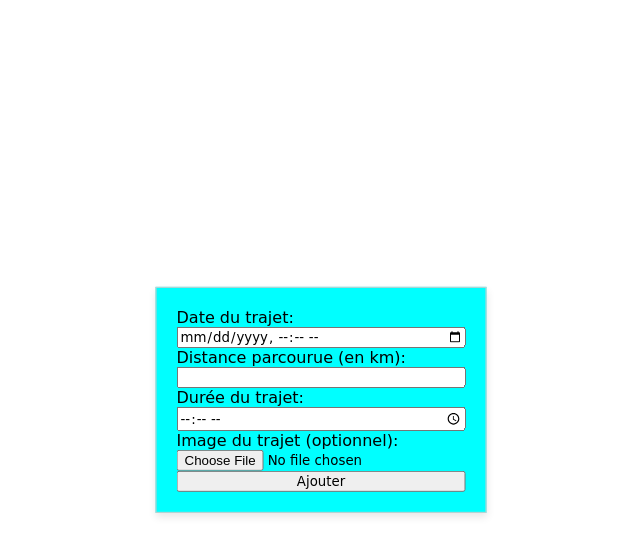
After one commit to Ricardo272/mcv, a PHP site: page /views/view-trajet.php in a window 1280 px wide. The commit adds this page. Shown: the top 556 px of the page, without its empty margins (319-959 px from the left). Run offline with PHP 8.4, Linux system fonts and the light colour scheme; a stand-in replaces the project's code that opens the database connection.

Commit message:
travail d'appoint

```diff
--- a/assets/style/style.css
+++ b/assets/style/style.css
@@ -2,6 +2,9 @@
   font-family: "Salsa", cursive;
 }
 
+body {
+  /* Styles pour le formulaire pop-up */
+}
 body h2 {
   width: -moz-fit-content;
   width: fit-content;
@@ -49,6 +52,25 @@ body .formulaireInscription label {
 body .formulaireInscription #enregister {
   cursor: pointer;
 }
-body .sideBar img {
+body img {
   width: 10rem;
+}
+body .popup-form {
+  position: fixed;
+  top: 50%;
+  left: 50%;
+  transform: translate(-50%, -50%);
+  background-color: cyan;
+  padding: 20px;
+  border: 1px solid #ccc;
+  box-shadow: 0 4px 8px rgba(0, 0, 0, 0.1);
+  z-index: 1000;
+}
+body .popup-form .formTrajet {
+  display: flex;
+  flex-direction: column;
+}
+body .success-message {
+  color: green;
+  margin-bottom: 10px;
 }/*# sourceMappingURL=style.css.map */
--- a/assets/style/style.scss
+++ b/assets/style/style.scss
@@ -56,17 +56,32 @@ body {
         }
     }
 
-    .sideBar {
-        // background-color: blue;
-        // height: 100%;
-        // width: 20%;
-        // position: fixed;
-        // display: flex;
-        // flex-direction: column;
-        // align-items: center;
+    img {
+        width: 10rem;
+    }
 
-        img {
-            width: 10rem;
+    /* Styles pour le formulaire pop-up */
+    .popup-form {
+        position: fixed;
+        top: 50%;
+        left: 50%;
+        transform: translate(-50%, -50%);
+        background-color: cyan;
+        padding: 20px;
+        border: 1px solid #ccc;
+        box-shadow: 0 4px 8px rgba(0, 0, 0, 0.1);
+        z-index: 1000;
+
+        .formTrajet {
+            display: flex;
+            flex-direction: column;
         }
     }
+
+    .success-message {
+        color: green;
+        margin-bottom: 10px;
+    }
+
+
 }
--- /dev/null
+++ b/views/view-trajet.php
@@ -0,0 +1,32 @@
+<!DOCTYPE html>
+<html lang="fr">
+
+<head>
+    <meta charset="UTF-8">
+    <meta name="viewport" content="width=device-width, initial-scale=1.0">
+    <link rel="stylesheet" href="../assets/style/style.css">
+    <title>Formulaire trajet</title>
+</head>
+
+<body>
+    <div id="popupForm" class="popup-form">
+        <form class="formTrajet" action="../controllers/controller-trajet.php" method="post"
+            enctype="multipart/form-data">
+            <label for="dateTrajet">Date du trajet:</label>
+            <input type="datetime-local" id="dateTrajet" name="dateTrajet" required>
+
+            <label for="distanceParcourue">Distance parcourue (en km):</label>
+            <input type="number" step="0.10" id="distanceParcourue" name="distanceParcourue" required>
+
+            <label for="dureeTrajet">Durée du trajet:</label>
+            <input type="time" id="dureeTrajet" name="dureeTrajet" required>
+
+            <label for="imageTrajet">Image du trajet (optionnel):</label>
+            <input type="file" id="imageTrajet" name="imageTrajet" accept="image/*">
+
+            <button type="submit">Ajouter</button>
+        </form>
+    </div>
+</body>
+
+</html>
```
Also changed, not shown: assets/js/script.js (deleted, +0 -8 lines), controllers/controller-trajet.php (added, +47 -0 lines), controllers/traiter_trajet.php (deleted, +0 -24 lines), models/Trajet.php (added, +50 -0 lines), models/Utilisateur.php (+6 -2 lines), views/view-home.php (+1 -40 lines), assets/image/imageParDefaut/image_trajet_par_defaut.jpg (added), 1 other file.
